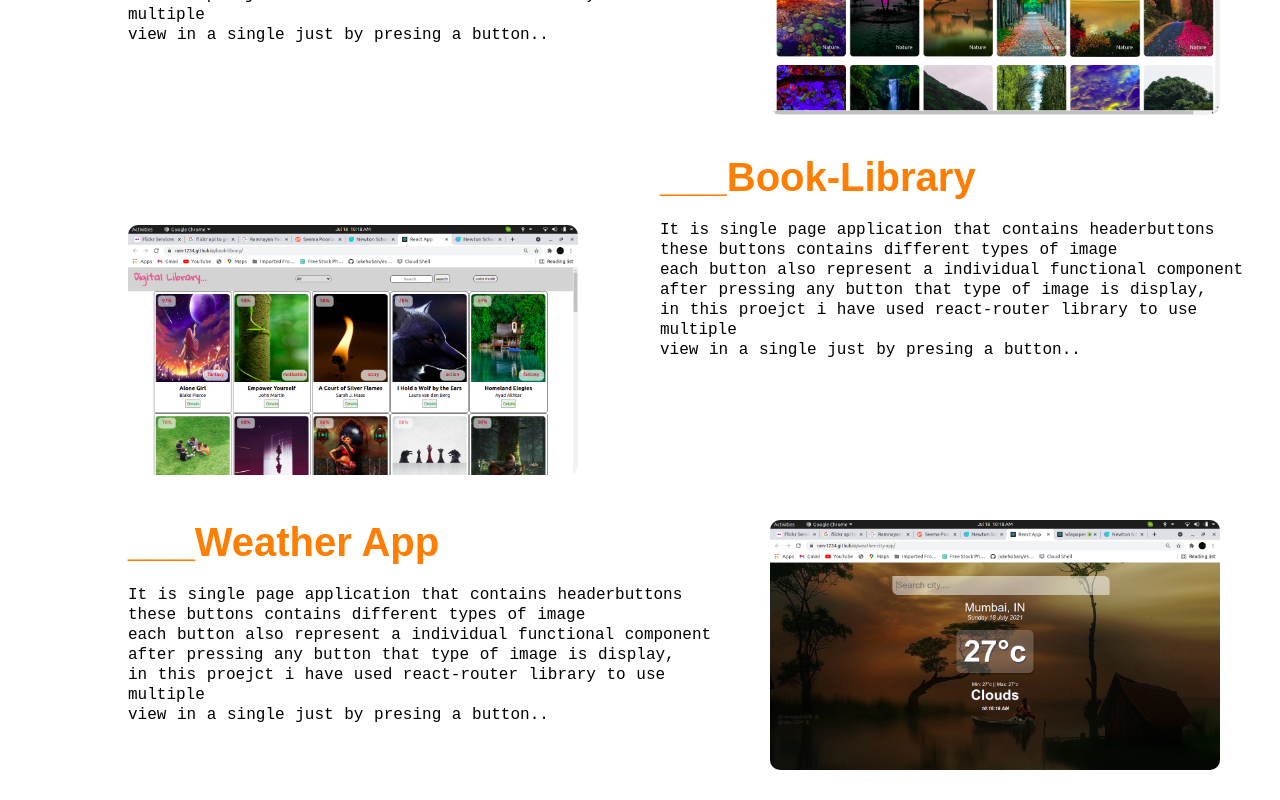
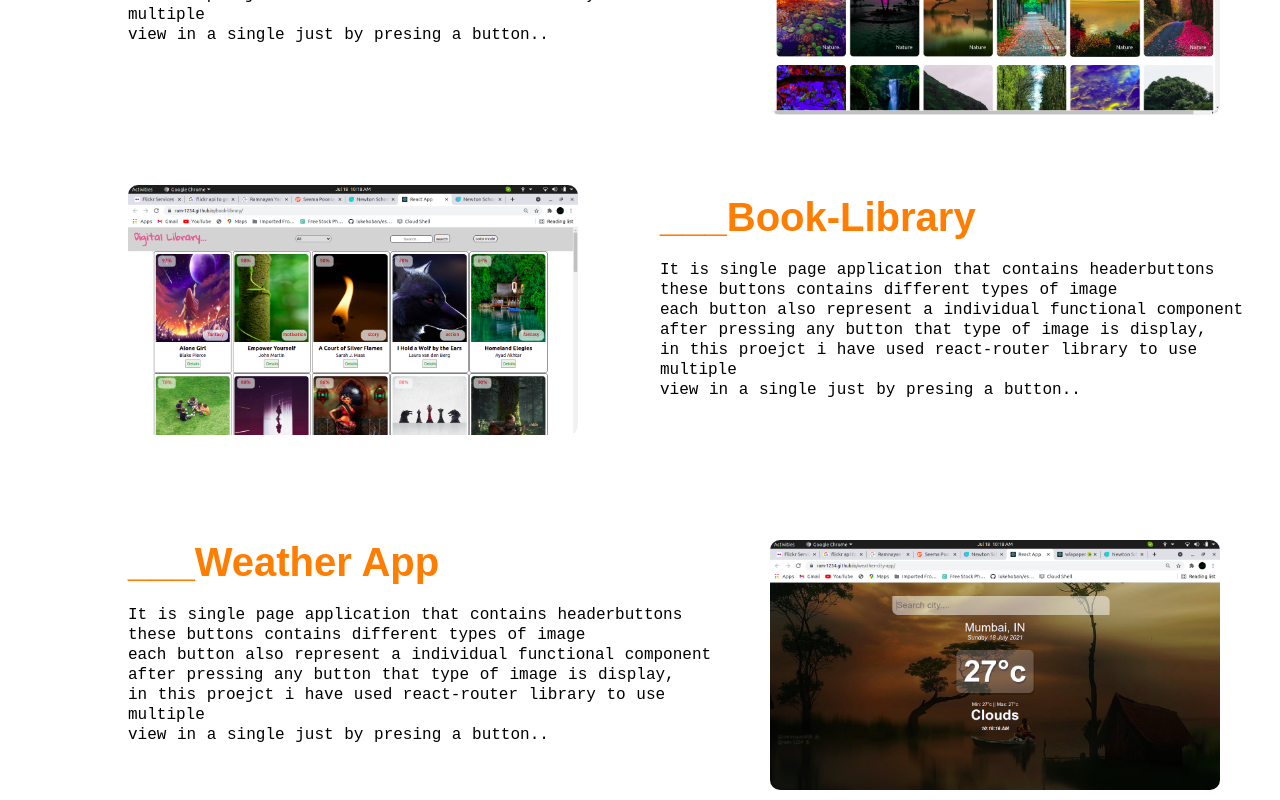
Before and after one commit to Ram-1234/ramnayanyadav.me, a React (Create React App) app: page / in a window 1280 px wide. Shown: the part 3160-3960 px from the top of the page. Built offline with nearby package versions, Linux system fonts and the light colour scheme.

Commit message:
modified

```diff
--- a/src/components/style.css
+++ b/src/components/style.css
@@ -199,7 +199,7 @@ img{
      width: 450px;
      height: 250px;
      position: relative;
-     top: 160px;
+     top: 120px;
 
 }
 .project3{
@@ -208,7 +208,7 @@ img{
      width: 450px;
      height: 250px;
      position: relative;
-     bottom: 40px;
+     bottom: 20px;
      right: 60px;
 }
 
@@ -231,13 +231,13 @@ img{
 .image-Gallery-info2{
     position: relative;
     float: right;
-    bottom: 180px;
+    bottom: 140px;
 }
 
 .image-Gallery-info3{
     position: relative;
     float: left;
-    bottom: 60px;
+    bottom: 40px;
 }
 
 /* contact me */
```
